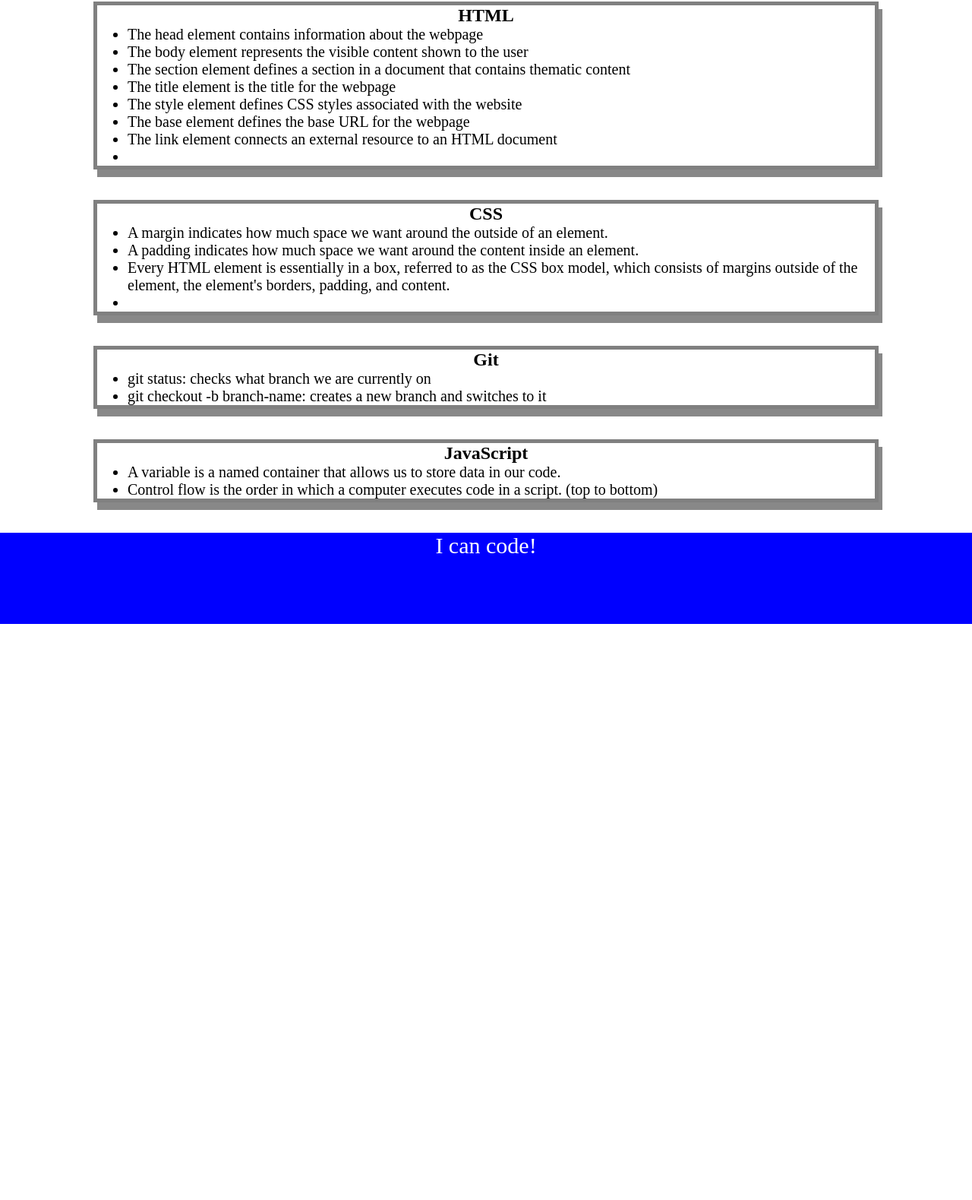
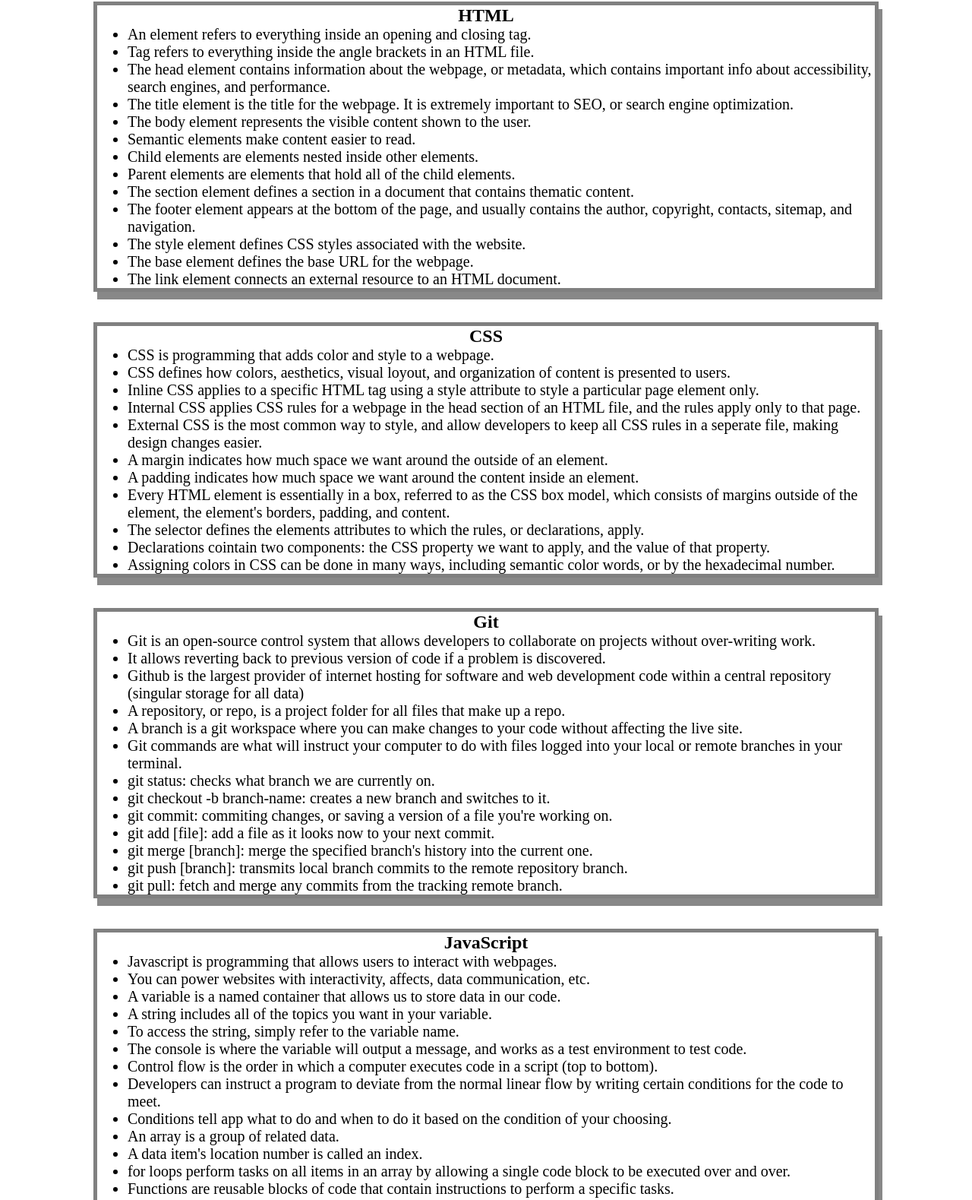
Before and after one commit to princessjenn/prework-study-guide, a plain HTML site: page index.html in a window 1280 px wide. Shown: the part 158-1737 px from the top of the page at 76% size. Before the commit the page ends 979 px from the top, so only its background shows below. Drawn offline with Linux system fonts and the light colour scheme.

Commit message:
added more list points to each topic section

```diff
--- a/index.html
+++ b/index.html
@@ -17,40 +17,77 @@
       <section class="card" id="html-section">
         <h2>HTML</h2>
         <ul>
-          <li> The head element contains information about the webpage</li>
-          <li> The body element represents the visible content shown to the user</li>
-          <li> The section element defines a section in a document that contains thematic content</li>
-          <li> The title element is the title for the webpage</li>
-          <li> The style element defines CSS styles associated with the website</li>
-          <li> The base element defines the base URL for the webpage </li>
-          <li> The link element connects an external resource to an HTML document</li>
-          <li> </li>
+          <li> An element refers to everything inside an opening and closing tag. </li>
+          <li> Tag refers to everything inside the angle brackets in an HTML file. </li>
+          <li> The head element contains information about the webpage, or metadata, which contains important info about accessibility, search engines, and performance. </li>
+          <li> The title element is the title for the webpage. It is extremely important to SEO, or search engine optimization. </li>
+          <li> The body element represents the visible content shown to the user. </li>
+          <li> Semantic elements make content easier to read. </li>
+          <li> Child elements are elements nested inside other elements. </li>
+          <li> Parent elements are elements that hold all of the child elements. </li>
+          <li> The section element defines a section in a document that contains thematic content. </li>
+          <li> The footer element appears at the bottom of the page, and usually contains the author, copyright, contacts, sitemap, and navigation. </li>
+          <li> The style element defines CSS styles associated with the website. </li>
+          <li> The base element defines the base URL for the webpage. </li>
+          <li> The link element connects an external resource to an HTML document. </li>
         </ul>
       </section>
 
       <section class="card" id="css-section">
         <h2>CSS</h2>
         <ul>
-          <li>A margin indicates how much space we want around the outside of an element.</li>
-          <li>A padding indicates how much space we want around the content inside an element. </li>
-          <li> Every HTML element is essentially in a box, referred to as the CSS box model, which consists of margins outside of the element, the element's borders, padding, and content.</li>
-          <li> </li>
+          <li> CSS is programming that adds color and style to a webpage. </li>
+          <li> CSS defines how colors, aesthetics, visual loyout, and organization of content is presented to users. </li>
+          <li> Inline CSS applies to a specific HTML tag using a style attribute to style a particular page element only. </li>
+          <li> Internal CSS applies CSS rules for a webpage in the head section of an HTML file, and the rules apply only to that page. </li>
+          <li> External CSS is the most common way to style, and allow developers to keep all CSS rules in a seperate file, making design changes easier. </li>
+          <li> A margin indicates how much space we want around the outside of an element. </li>
+          <li> A padding indicates how much space we want around the content inside an element. </li>
+          <li> Every HTML element is essentially in a box, referred to as the CSS box model, which consists of margins outside of the element, the element's borders, padding, and content. </li>
+          <li> The selector defines the elements attributes to which the rules, or declarations, apply. </li>
+          <li> Declarations cointain two components: the CSS property we want to apply, and the value of that property. </li>
+          <li> Assigning colors in CSS can be done in many ways, including semantic color words, or by the hexadecimal number. </li>
         </ul>
       </section>
 
       <section class="card" id="git-section">
         <h2>Git</h2>
         <ul>
-          <li>git status: checks what branch we are currently on</li>
-          <li>git checkout -b branch-name: creates a new branch and switches to it</li>
+          <li> Git is an open-source control system that allows developers to collaborate on projects without over-writing work.</li>
+          <li> It allows reverting back to previous version of code if a problem is discovered. </li>
+          <li> Github is the largest provider of internet hosting for software and web development code within a central repository (singular storage for all data) </li>
+          <li> A repository, or repo, is a project folder for all files that make up a repo. </li>
+          <li> A branch is a git workspace where you can make changes to your code without affecting the live site.</li>
+          <li> Git commands are what will instruct your computer to do with files logged into your local or remote branches in your terminal. </li>
+          <li> git status: checks what branch we are currently on. </li>
+          <li> git checkout -b branch-name: creates a new branch and switches to it. </li>
+          <li> git commit: commiting changes, or saving a version of a file you're working on.</li>
+          <li> git add [file]: add a file as it looks now to your next commit. </li>
+          <li> git merge [branch]: merge the specified branch's history into the current one. </li>
+          <li> git push [branch]: transmits local branch commits to the remote repository branch. </li>
+          <li> git pull: fetch and merge any commits from the tracking remote branch. </li>
+
         </ul>
       </section>
 
       <section class="card" id="javascript-section">
         <h2>JavaScript</h2>
         <ul>
-          <li>A variable is a named container that allows us to store data in our code.</li>
-          <li>Control flow is the order in which a computer executes code in a script. (top to bottom)</li>
+          <li> Javascript is programming that allows users to interact with webpages. </li>
+          <li> You can power websites with interactivity, affects, data communication, etc. </li>
+          <li> A variable is a named container that allows us to store data in our code. </li>
+          <li> A string includes all of the topics you want in your variable. </li>
+          <li> To access the string, simply refer to the variable name. </li>
+          <li> The console is where the variable will output a message, and works as a test environment to test code. </li>
+          <li> Control flow is the order in which a computer executes code in a script (top to bottom). </li>
+          <li> Developers can instruct a program to deviate from the normal linear flow by writing certain conditions for the code to meet. </li>
+          <li> Conditions tell app what to do and when to do it based on the condition of your choosing. </li>
+          <li> An array is a group of related data. </li>
+          <li> A data item's location number is called an index. </li>
+          <li> for loops perform tasks on all items in an array by allowing a single code block to be executed over and over. </li>
+          <li> Functions are reusable blocks of code that contain instructions to perform a specific tasks. </li>
+          <li> To execute functions, we must always call them in the linear order as we would want them to execute.
+          <li> Order matters, as the control flow dictates that Javascipt files are executed from top to bottom. </li>
         </ul>
       </section>
     </main>
```
